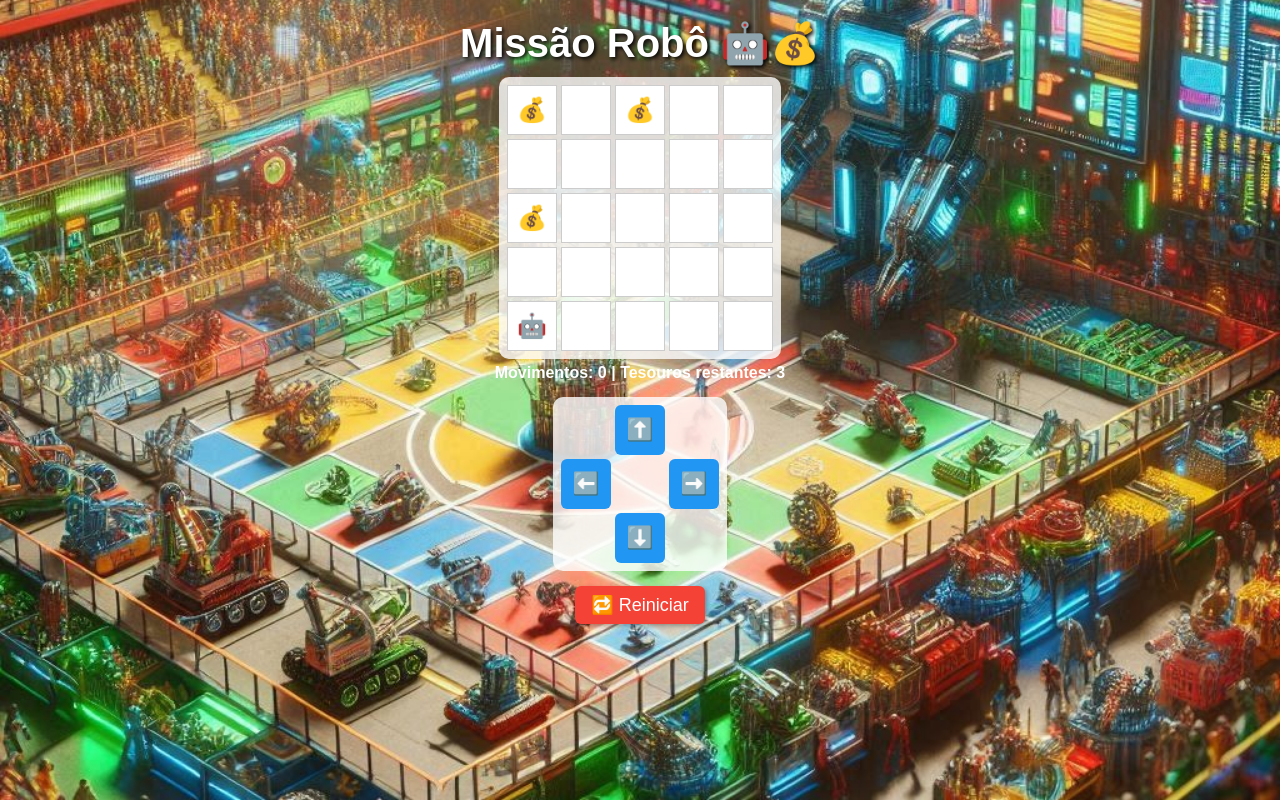
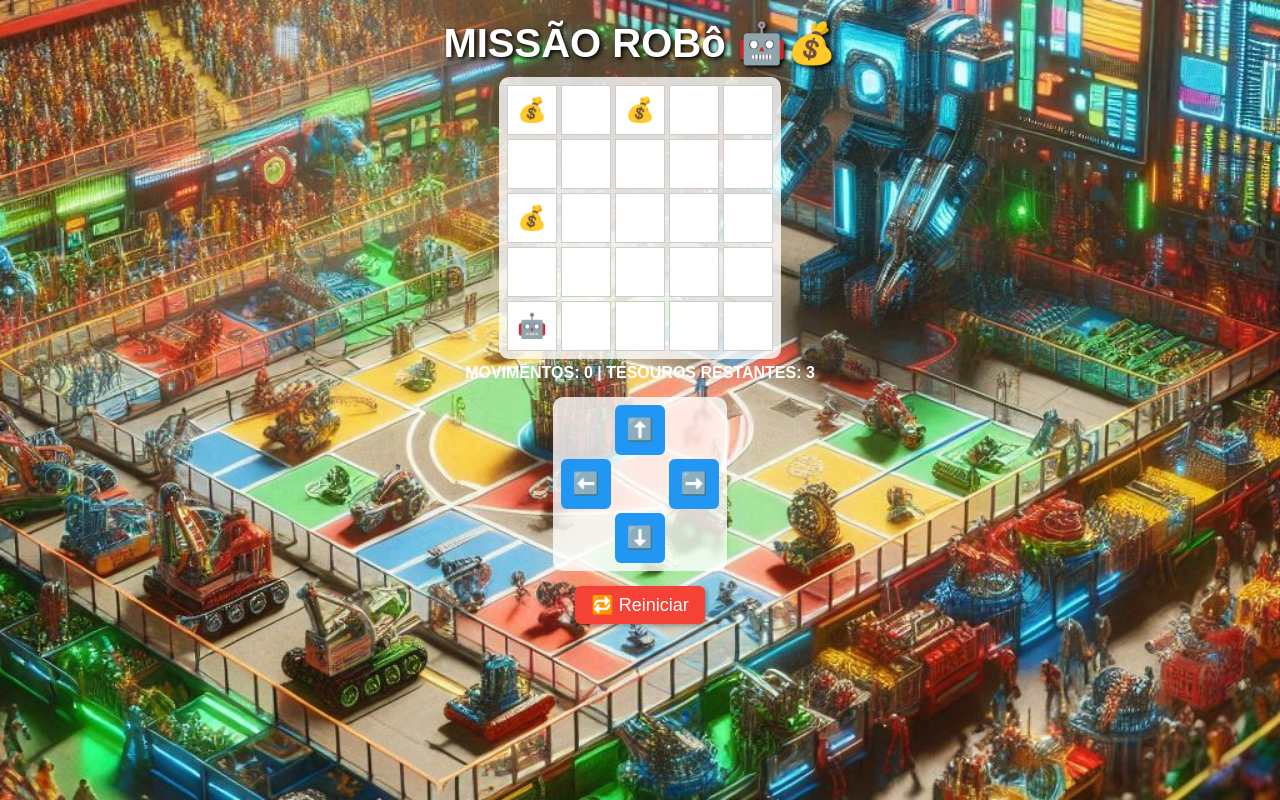
Before and after one commit to lecao45/missrobo, a plain HTML site: page index.html in a window 1280 px wide. Drawn offline with Linux system fonts and the light colour scheme.

Commit message:
Update index.html

```diff
--- a/index.html
+++ b/index.html
@@ -121,7 +121,7 @@
   </style>
 </head>
 <body>
-  <h2>Missão Robô 🤖💰</h2>
+  <h2>MISSÃO ROBô 🤖💰</h2>
   <div class="grid" id="grid"></div>
   <div class="info" id="info"></div>
   <div class="controls">
@@ -191,7 +191,7 @@
           grid.appendChild(cell);
         }
       }
-      info.textContent = `Movimentos: ${movimentos} | Tesouros restantes: ${tesouros.length}`;
+      info.textContent = `MOVIMENTOS: ${movimentos} | TESOUROS RESTANTES: ${tesouros.length}`;
     }
 
     function move(direction) {
```
